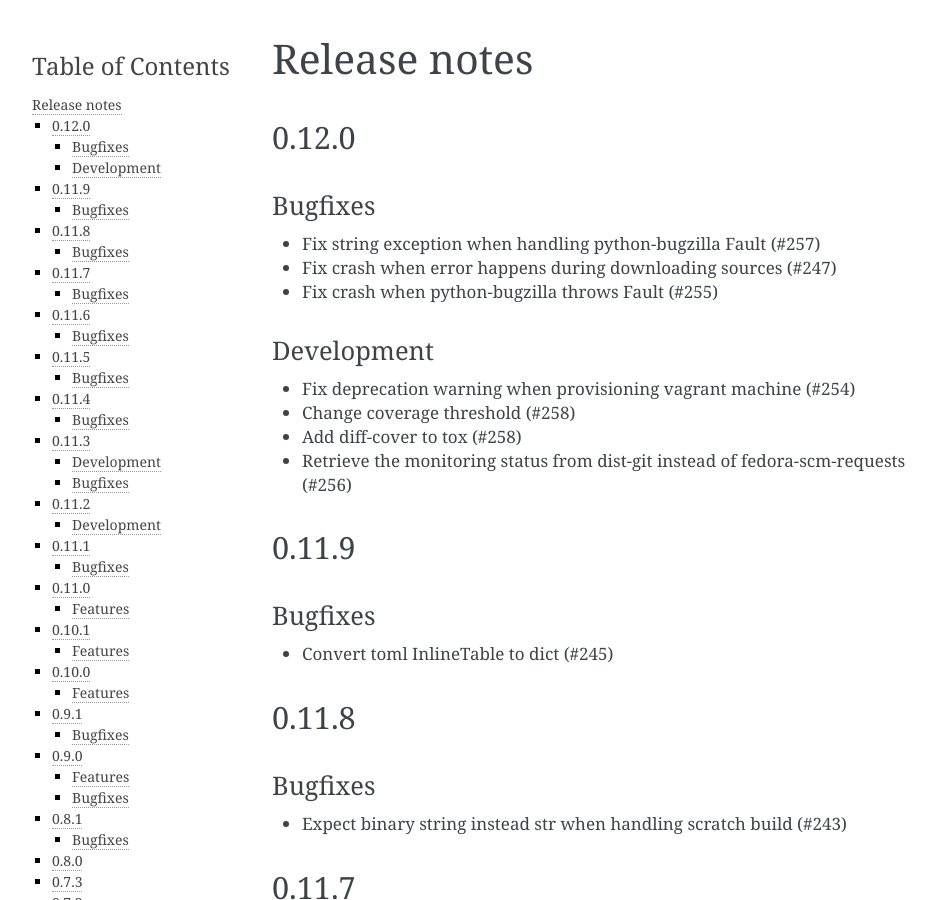
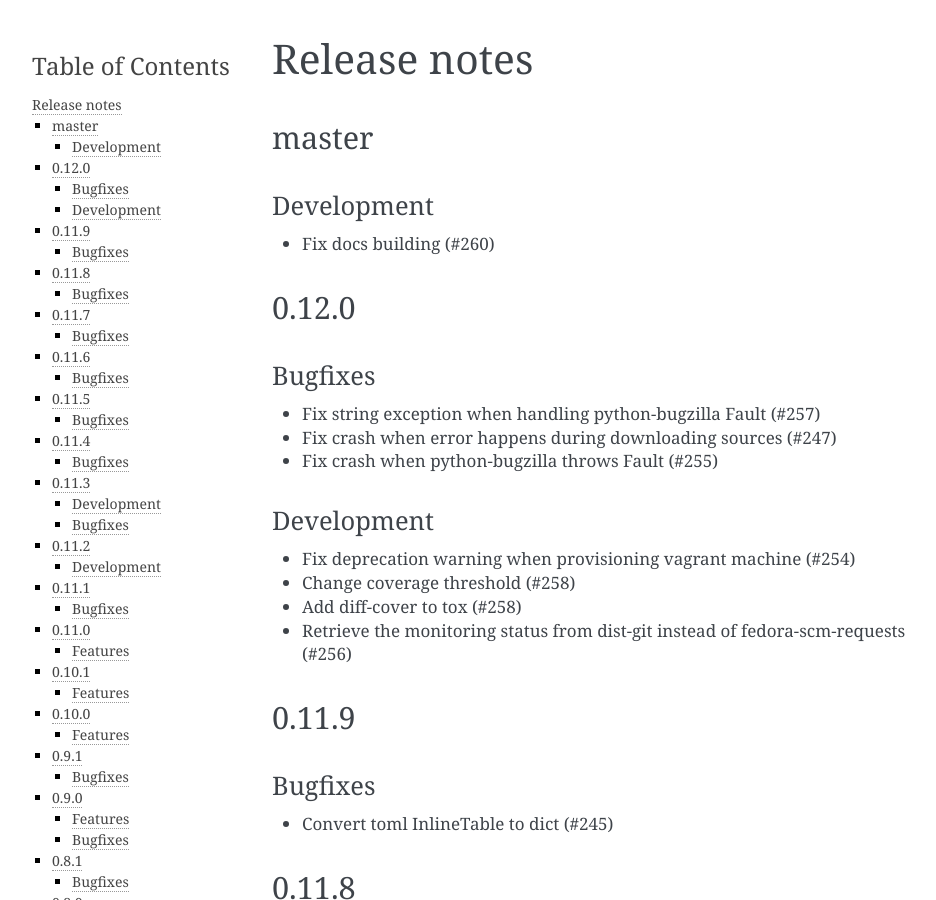
Before and after one commit to fedora-infra/the-new-hotness, a Sphinx documentation site: the page built from docs/release-notes.rst, in a window 1280 px wide and 900 px high. Shown: the whole window, without its empty margins (148-1084 px from the left). Built offline with Sphinx 7.4.7, drawn with Linux system fonts in a browser that asks for light colours; some of the changed lines change nothing that is shown.

Commit message:
Fix docs building
Signed-off-by: Michal Konečný <mkonecny@redhat.com>

```diff
--- a/CHANGELOG.rst
+++ b/CHANGELOG.rst
@@ -1,3 +1,12 @@
+master
+------
+
+Development
+^^^^^^^^^^^
+
+* Fix docs building (#260)
+
+
 0.12.0
 ------
 
--- a/docs/conf.py
+++ b/docs/conf.py
@@ -19,6 +19,8 @@
 #
 import os
 import sys
+from unittest.mock import MagicMock
+
 
 sys.path.insert(0, os.path.abspath("../"))  # NOQA
 
@@ -352,3 +354,14 @@
 # If true, do not generate a @detailmenu in the "Top" node's menu.
 #
 # texinfo_no_detailmenu = False
+
+
+# -- Mock required libraries depending on C modules ------------------------------
+class Mock(MagicMock):
+    @classmethod
+    def __getattr__(cls, name):
+        return MagicMock()
+
+
+MOCK_MODULES = ["koji"]
+sys.modules.update((mod_name, Mock()) for mod_name in MOCK_MODULES)
```
